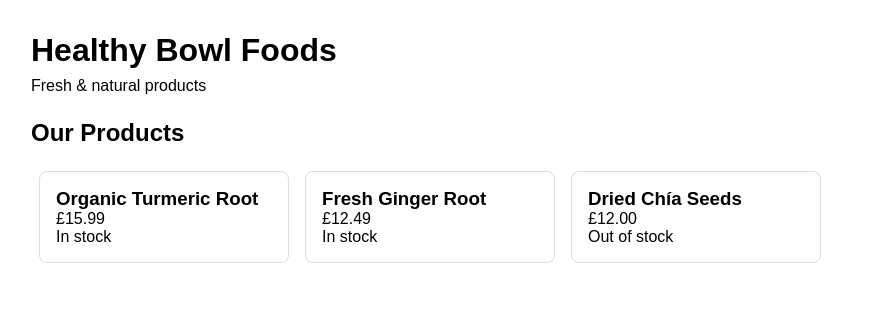
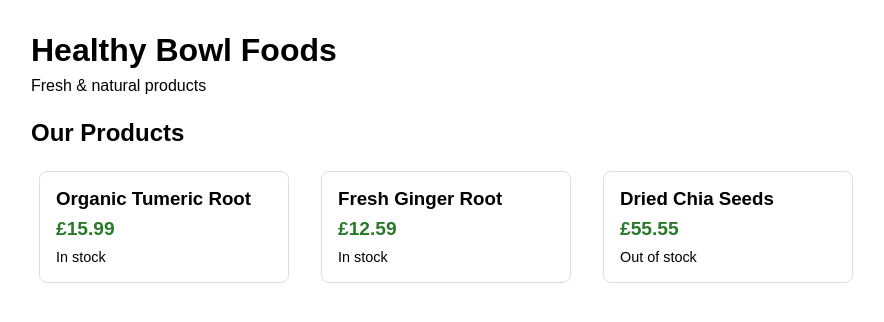
Before and after one commit to emiliobs/healthy-bowl-foods-client, a React (Vite) app: page / in a window 1280 px wide. Shown: the top 322 px of the page, without its empty margins (1-885 px from the left). Built offline with nearby package versions, Linux system fonts and the light colour scheme.

Commit message:
MOdule 3: ProductList component with typed array props and .map()  redering

```diff
--- a/src/App.tsx
+++ b/src/App.tsx
@@ -1,39 +1,16 @@
 // src/App.tsx
 
 import React from 'react';
-
-// EN: Importing a component works exactly like 'using' in C#
-// ES: Importar un componente funciona exactamente como 'using' en C#
-// EN: The path './components/ProductCard' tells React where the file is
-// ES: La ruta './components/ProductCard' le dice a React dónde está el archivo
-import ProductCard from './components/ProductCard';
+import type { Product } from './types/product';
+import ProductList from './components/ProductList';
 
 const App: React.FC = () => {
 
-  // EN: This is a hardcoded product object to test the component before connecting the API
-  // ES: Este es un objeto de producto hardcodeado para probar el componente antes de conectar la API
-  // EN: In Module 4 this data will come from your ASP.NET Core 10 API
-  // ES: En el Módulo 4 estos datos vendrán de tu API de ASP.NET Core 10
-  const testProduct = {
-    id: 1,
-    name: 'Organic Turmeric Root',
-    price: 15.99,
-    isAvailable: true,
-  };
-
-  const testProduct2 ={
-    id:2,
-    name: 'Fresh Ginger Root',
-    price: 12.49,
-    isAvailable: true
-  };
-
-  const testProduct3 = {
-    id:3,
-    name: 'Dried Chía Seeds',
-    price: 12.00,
-    isAvailable: false,
-  };
+  const products: Product[] =[
+    { id:1, name: 'Organic Tumeric Root', price: 15.99, isAvailable: true},
+    { id: 2, name: 'Fresh Ginger Root', price: 12.59, isAvailable: true},
+    { id: 3, name: 'Dried Chia Seeds', price:55.55, isAvailable:false}
+  ];
 
   return (
     <div>
@@ -45,16 +22,7 @@ const App: React.FC = () => {
       <main>
         <h2>Our Products</h2>
 
-        {/* EN: Using ProductCard is like instantiating a C# class           */}
-        {/* ES: Usar ProductCard es como instanciar una clase C#              */}
-        {/* EN: We pass 'testProduct' as the 'product' prop                   */}
-        {/* ES: Pasamos 'testProduct' como la prop 'product'                  */}
-        {/* EN: product={testProduct} is how you pass data into a component   */}
-        {/* ES: product={testProduct} es cómo pasas datos hacia un componente */}
-        <ProductCard product={testProduct}></ProductCard>
-        <ProductCard product={testProduct2}></ProductCard>
-        <ProductCard product={testProduct3}></ProductCard>
-
+        <ProductList products={products}></ProductList>
       </main>
     </div>
   );
--- a/src/components/ProductCard.tsx
+++ b/src/components/ProductCard.tsx
@@ -1,26 +1,27 @@
+// src/components/ProductCard.tsx
+
 import React from 'react';
 
-interface Product
-{
-    id: number;
-    name: string;
-    price: number;
-    isAvailable: boolean;
+// EN: We no longer define Product here — we import it from the shared types file
+// ES: Ya no definimos Product aquí — lo importamos desde el archivo de tipos compartidos
+// EN: This prevents having duplicate definitions across multiple files
+// ES: Esto evita tener definiciones duplicadas en múltiples archivos
+import type { Product } from '../types/product';
+
+interface ProductCardProps {
+  product: Product;
 }
 
-interface productCardProps
-{
-    product: Product;
-}
-
-const ProductCard: React.FC<productCardProps> = ({ product }) => {
-    return(
-        <div className='product-card'>
-            <h3>{product.name}</h3>
-            <p className='prodcut-price'>£{product.price.toFixed(2)}</p>
-            <p className='prodcut-status'>{product.isAvailable ? 'In stock' : 'Out of stock'}</p>
-        </div>
-    );
+const ProductCard: React.FC<ProductCardProps> = ({ product }) => {
+  return (
+    <div className="product-card">
+      <h3>{product.name}</h3>
+      <p className="product-price">£{product.price.toFixed(2)}</p>
+      <span className="product-status">
+        {product.isAvailable ? 'In stock' : 'Out of stock'}
+      </span>
+    </div>
+  );
 };
 
 export default ProductCard;
--- /dev/null
+++ b/src/components/ProductList.tsx
@@ -0,0 +1,49 @@
+// src/components/ProductList.tsx
+
+import React from 'react';
+
+// EN: Import the shared Product type — same source of truth for every component
+// ES: Importar el tipo Product compartido — misma fuente de verdad para cada componente
+import type { Product } from '../types/product';
+import ProductCard from './ProductCard';
+
+// EN: ProductList receives an ARRAY of products — not just one
+// ES: ProductList recibe un ARRAY de productos — no solo uno
+// EN: Product[] means "an array where every element must be of type Product"
+// ES: Product[] significa "un array donde cada elemento debe ser de tipo Product"
+// EN: This is identical to List<Product> in C#
+// ES: Esto es idéntico a List<Product> en C#
+interface ProductListProps {
+  products: Product[];
+}
+
+const ProductList: React.FC<ProductListProps> = ({ products }) => {
+
+  // EN: If the array is empty, show a message instead of an empty page
+  // ES: Si el array está vacío, mostrar un mensaje en lugar de una página vacía
+  // EN: This is called conditional rendering — we will go deep on this in Module 6
+  // ES: Esto se llama renderizado condicional — profundizaremos en esto en el Módulo 6
+  if (products.length === 0) {
+    return <p className='messageError'><strong>No products available at the moment.</strong></p>;
+  }
+
+  return (
+    <div className="product-list">
+
+      {/* EN: .map() iterates the array and returns a ProductCard for each product  */}
+      {/* ES: .map() itera el array y retorna un ProductCard por cada producto       */}
+      {/* EN: This is identical to a foreach loop in C# but it returns JSX elements */}
+      {/* ES: Es idéntico a un foreach en C# pero retorna elementos JSX              */}
+      {/* EN: The 'key' prop is REQUIRED — React uses it to track each item          */}
+      {/* ES: La prop 'key' es OBLIGATORIA — React la usa para rastrear cada item    */}
+      {/* EN: Always use the database ID as key — never use the array index          */}
+      {/* ES: Usa siempre el ID de base de datos como key — nunca el índice del array */}
+      {products.map((product) => (
+        <ProductCard key={product.id} product={product} />
+      ))}
+
+    </div>
+  );
+};
+
+export default ProductList;
--- a/src/index.css
+++ b/src/index.css
@@ -37,3 +37,14 @@ h2{
 .product-status{
   font-size: 0.9rem;
 }
+
+.product-list{
+  display: flex;
+  flex-wrap: wrap;
+  gap: 1rem;
+}
+
+.messageError{
+  color: red;
+  font-size: 1.2rem;
+}
--- /dev/null
+++ b/src/types/product.ts
@@ -0,0 +1,15 @@
+// src/types/product.ts
+
+// EN: This file is the single source of truth for the Product type
+// ES: Este archivo es la fuente única de verdad para el tipo Product
+// EN: Any component that needs the Product type imports it from here
+// ES: Cualquier componente que necesite el tipo Product lo importa desde aquí
+// EN: Equivalent to having your entity class in a Models/ folder in C#
+// ES: Equivalente a tener tu clase entidad en una carpeta Models/ en C#
+
+export interface Product {
+  id: number;
+  name: string;
+  price: number;
+  isAvailable: boolean;
+}
```
